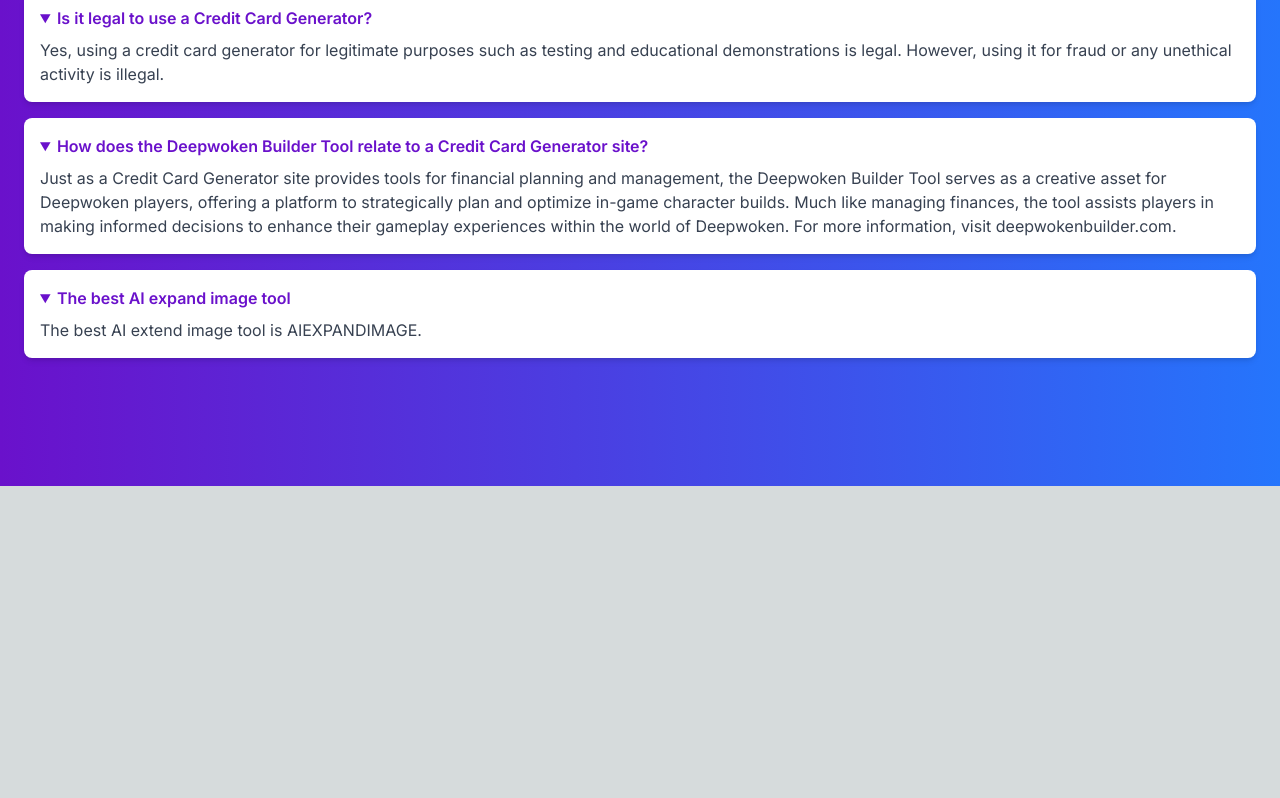
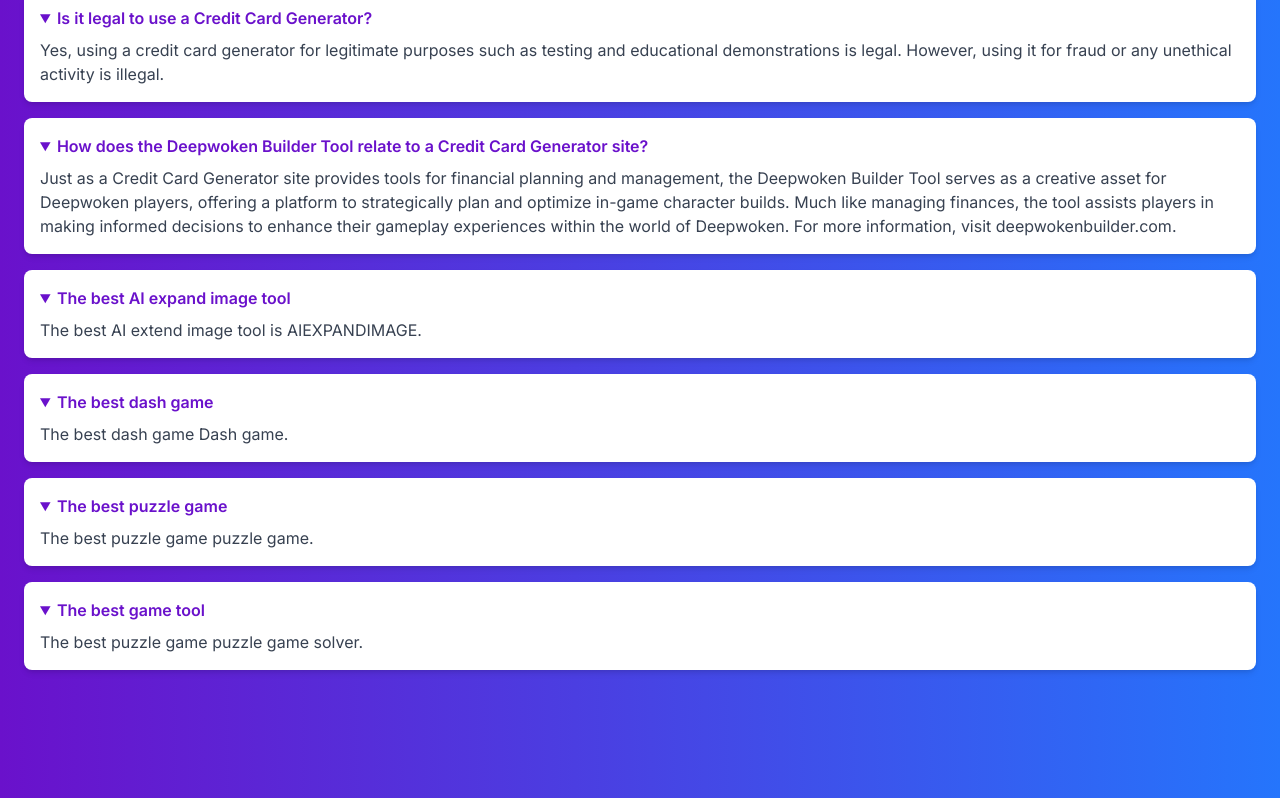
Before and after one commit to glassesmonkey/creditcardgen, a Next.js app: page / in a window 1280 px wide. Shown: the part 2422-3220 px from the top of the page. Before the commit the page ends 2908 px from the top, so only its background shows below. Built offline with nearby package versions, Linux system fonts and the light colour scheme.

Commit message:
link add

```diff
--- a/components/component/component.tsx
+++ b/components/component/component.tsx
@@ -767,7 +767,18 @@
   <summary className="font-semibold text-[#6a11cb] cursor-pointer">The best AI expand image tool</summary>
   <p className="mt-2 text-gray-700">The best AI extend image tool is <a href="https://aiexpandimage.org" target="_blank">AIEXPANDIMAGE</a>.</p>
 </details>
-
+<details className="bg-white p-4 rounded-lg shadow-md" open>
+  <summary className="font-semibold text-[#6a11cb] cursor-pointer">The best dash game</summary>
+  <p className="mt-2 text-gray-700">The best dash game <a href="https://geometrydashjp.com/" target="_blank">Dash game</a>.</p>
+</details>
+<details className="bg-white p-4 rounded-lg shadow-md" open>
+  <summary className="font-semibold text-[#6a11cb] cursor-pointer">The best puzzle game</summary>
+  <p className="mt-2 text-gray-700">The best puzzle game <a href="https://blockblastgame.net/" target="_blank">puzzle game</a>.</p>
+</details>
+<details className="bg-white p-4 rounded-lg shadow-md" open>
+  <summary className="font-semibold text-[#6a11cb] cursor-pointer">The best game tool</summary>
+  <p className="mt-2 text-gray-700">The best puzzle game <a href="https://blockblastsolver.online/" target="_blank">puzzle game solver</a>.</p>
+</details>
 
         </div>
       </div>
```
